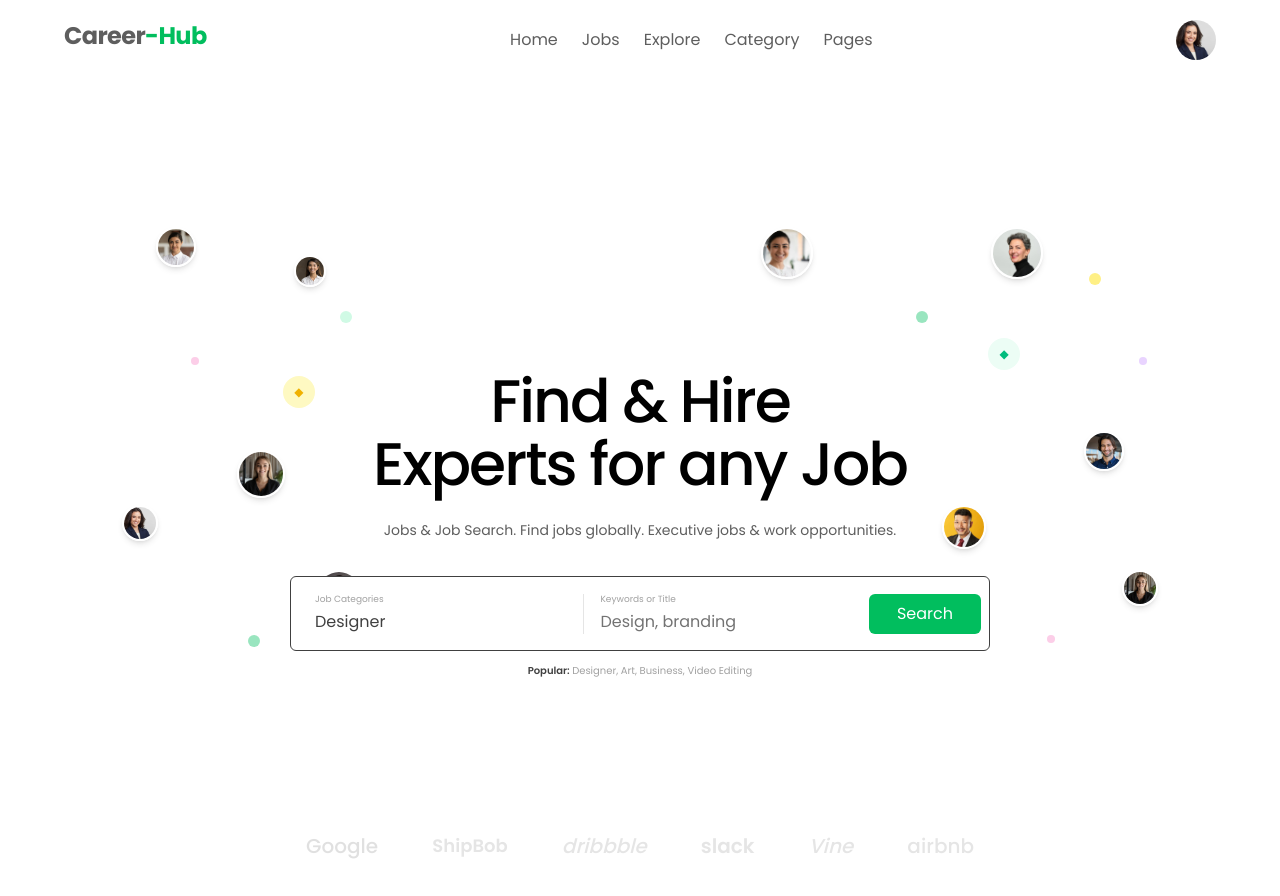
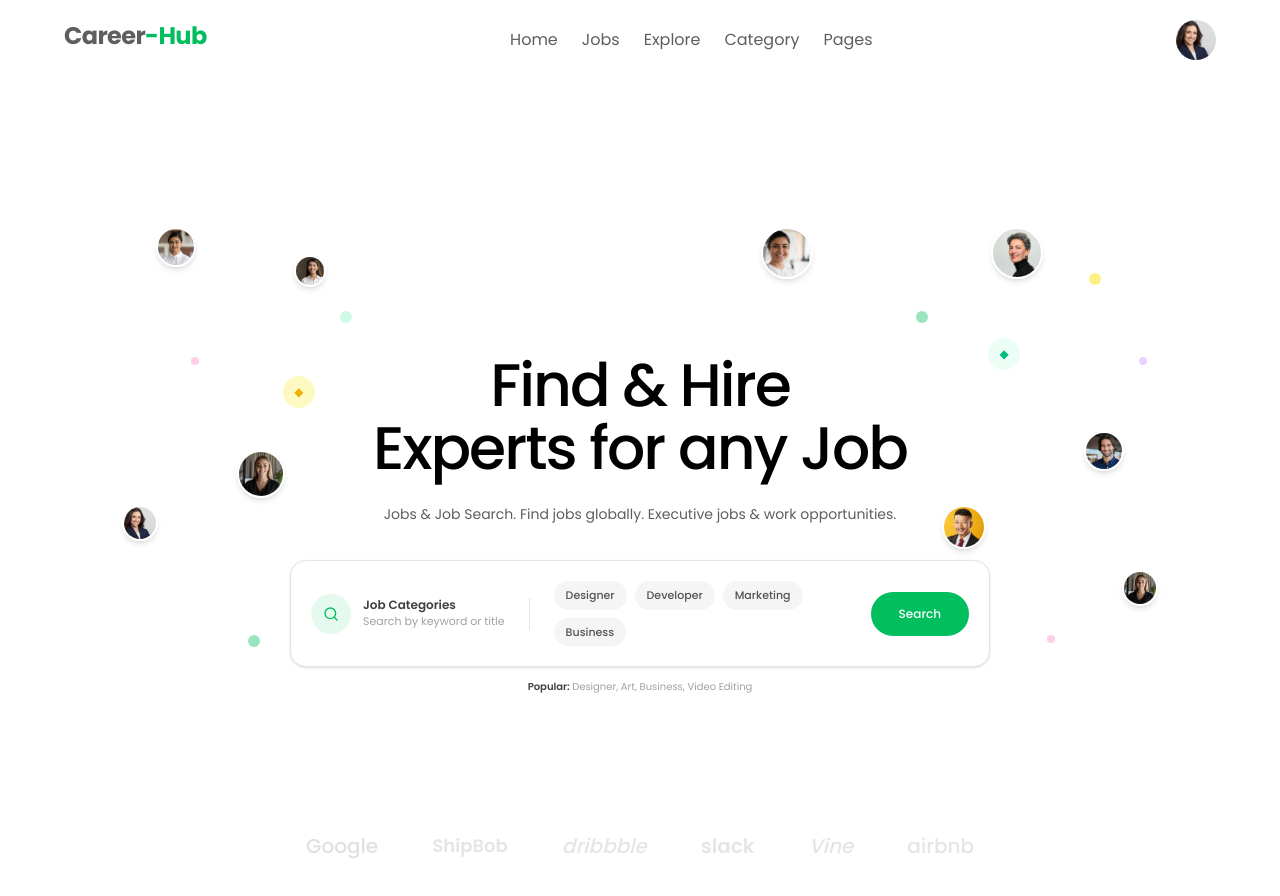
Before and after one commit to HoriaManea/Career-Hub, a React (Vite) app: page / in a window 1280 px wide. Shown: the top 896 px of the page. Built offline with nearby package versions, Linux system fonts and the light colour scheme; no server answers.

Commit message:
feat(): remove form from home component

```diff
--- a/src/pages/Home.tsx
+++ b/src/pages/Home.tsx
@@ -1,4 +1,5 @@
 import { useTranslation } from "../i18n";
+import { Link } from "react-router";
 
 import profileImage1 from "../assets/profile1.jpg";
 import profileImage2 from "../assets/profile2.jpg";
@@ -128,54 +129,57 @@
           {t.home.subtitle}
         </p>
 
-        <form
-          action=""
-          className="mt-9 flex w-full max-w-[700px] items-center rounded-md border border-neutral-700 bg-white p-2"
-        >
-          <div className="flex flex-1 flex-col px-4 py-2">
-            <label
-              className="mb-1 text-left text-[9px] text-neutral-400"
-              htmlFor="category"
-            >
-              {t.home.jobCategories}
-            </label>
+        <div className="mt-9 flex w-full max-w-[700px] flex-col gap-4 rounded-2xl border border-neutral-200 bg-white p-5 shadow-sm sm:flex-row sm:items-center sm:justify-between sm:gap-6">
+          <div className="flex items-center gap-3">
+            <div className="flex h-10 w-10 shrink-0 items-center justify-center rounded-full bg-[var(--light-green)]/10">
+              <svg
+                className="h-4 w-4 text-[var(--light-green)]"
+                viewBox="0 0 24 24"
+                fill="none"
+                stroke="currentColor"
+                strokeWidth="2"
+                strokeLinecap="round"
+                strokeLinejoin="round"
+              >
+                <circle cx="11" cy="11" r="8" />
+                <line x1="21" y1="21" x2="16.65" y2="16.65" />
+              </svg>
+            </div>
 
-            <select
-              className="w-full cursor-pointer appearance-none bg-transparent text-left text-xs font-medium text-neutral-700 outline-none"
-              id="category"
-            >
-              <option>Designer</option>
-              <option>Developer</option>
-              <option>Marketing</option>
-              <option>Business</option>
-            </select>
+            <div className="flex flex-col text-left">
+              <span className="text-xs font-semibold text-neutral-700">
+                Job Categories
+              </span>
+              <span className="text-[11px] text-neutral-400">
+                Search by keyword or title
+              </span>
+            </div>
           </div>
 
-          <div className="h-10 w-px bg-neutral-200" />
+          <div className="hidden h-8 w-px shrink-0 bg-neutral-200 sm:block" />
 
-          <div className="flex flex-1 flex-col px-4 py-2">
-            <label
-              className="mb-1 text-left text-[9px] text-neutral-400"
-              htmlFor="keywords"
-            >
-              {t.home.keywordsOrTitle}
-            </label>
-
-            <input
-              className="w-full bg-transparent text-xs text-neutral-700 outline-none placeholder:text-neutral-500"
-              id="keywords"
-              type="text"
-              placeholder={t.home.keywordsPlaceholder}
-            />
+          <div className="flex flex-1 flex-wrap items-center gap-2">
+            <span className="rounded-full bg-neutral-100 px-3 py-1.5 text-[11px] font-medium text-neutral-600">
+              Designer
+            </span>
+            <span className="rounded-full bg-neutral-100 px-3 py-1.5 text-[11px] font-medium text-neutral-600">
+              Developer
+            </span>
+            <span className="rounded-full bg-neutral-100 px-3 py-1.5 text-[11px] font-medium text-neutral-600">
+              Marketing
+            </span>
+            <span className="rounded-full bg-neutral-100 px-3 py-1.5 text-[11px] font-medium text-neutral-600">
+              Business
+            </span>
           </div>
 
-          <button
-            className="h-10 rounded-md bg-[var(--light-green)] px-7 text-xs font-medium text-white transition-all duration-200 hover:-translate-y-[1px] hover:shadow-[0_6px_20px_rgba(0,255,140,0.25)] active:translate-y-0 active:opacity-70"
-            type="submit"
+          <Link
+            className="flex h-11 shrink-0 items-center justify-center gap-2 rounded-full bg-[var(--light-green)] px-7 text-xs font-medium !text-white transition-all duration-200 hover:-translate-y-[1px] hover:shadow-[0_6px_20px_rgba(0,255,140,0.35)] active:translate-y-0 active:opacity-70"
+            to={"/jobs"}
           >
-            {t.home.search}
-          </button>
-        </form>
+            Search
+          </Link>
+        </div>
 
         <p className="mt-3 text-center text-[10px] text-neutral-400">
           <span className="font-semibold text-neutral-700">
```
